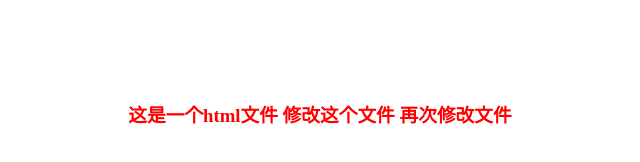
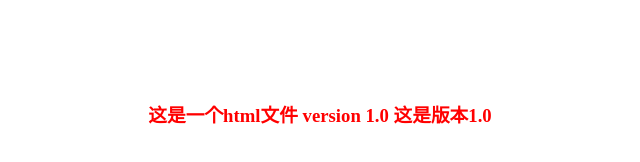
Before and after one commit to nicklaboyz/pilishen.com, a plain HTML site: page index.html in a window 1280 px wide. Shown: the whole page, without its empty margins (320-960 px from the left). Drawn offline with Linux system fonts and the light colour scheme.

Commit message:
version 1.0 this is version 1.0

```diff
--- a/index.html
+++ b/index.html
@@ -5,6 +5,6 @@
 	<link rel="stylesheet" type="text/css" href="style.css">
 </head>
 <body>
-	<h3>这是一个html文件 修改这个文件 再次修改文件</h3>
+	<h3>这是一个html文件 version 1.0 这是版本1.0</h3>
 </body>
 </html>
```
